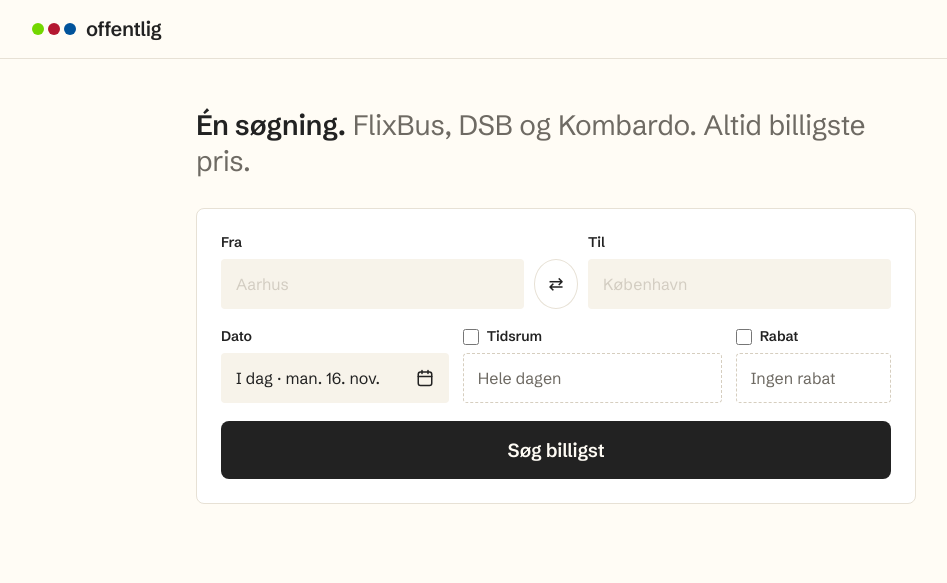
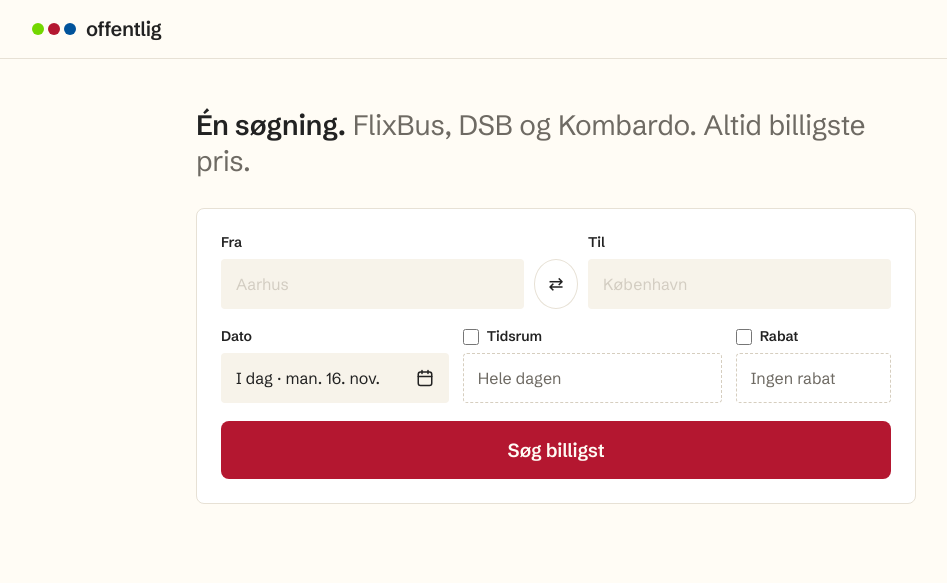
Before and after one commit to Ragdasin/offentlig, a Flask app: page / in a window 1280 px wide. Shown: the top 583 px of the page, without its empty margins (84-1031 px from the left). Run offline with Flask 3, Linux system fonts and the light colour scheme.

Commit message:
Farver: DSB-rød søg, Kombardo-blå billigste, FlixBus-grøn detaljer
Co-Authored-By: Claude Opus 5.5 <noreply@anthropic.com>

```diff
--- a/static/style.css
+++ b/static/style.css
@@ -7,13 +7,15 @@
   --text: #222222;        /* blæk */
   --muted: #6E6A63;
   --line: #E7E1D5;
-  --accent: #222222;      /* blæk (før: terrakotta #B8532F) */
+  --accent: #B41730;      /* søgeknap: DSB-rød */
   --on-accent: #FFFCF5;
-  --accent-hover: #000000;
-  --accent-soft: #ECE7DD;
-  --tag-text: #222222;
-  --deep: #1E3A2C;        /* banner: dyb, varm skovgrøn */
-  --green: #46775A;       /* billigste afgang: salviegrøn */
+  --accent-hover: #981327;
+  --detail: #73D700;      /* detaljer (valgt dato, flueben, mærker): FlixBus-grøn */
+  --on-detail: #1B2A00;
+  --detail-soft: #EBF7D3;
+  --tag-text: #2E5A00;
+  --deep: #003A6E;        /* mørk blå: tekst på lyse knapper oven på billigste/banner */
+  --green: #00539B;       /* billigste afgang og banner: Kombardo-blå (navnet er historisk) */
   --on-dark: #FFFCF5;
   --radius: 8px;
   --radius-sm: 4px;
@@ -85,10 +87,10 @@ input::placeholder { color: #D3CDC2; opacity: 1; }
   background: var(--card); font-size: 18px; cursor: pointer; color: var(--text);
   transition: transform .25s, background .15s;
 }
-.swap:hover { transform: rotate(180deg); background: var(--accent-soft); }
+.swap:hover { transform: rotate(180deg); background: var(--detail-soft); }
 
 .check { display: flex; align-items: center; gap: 8px; cursor: pointer; user-select: none; }
-.check input { width: 16px; height: 16px; margin: 0; accent-color: var(--accent); padding: 0; cursor: pointer; }
+.check input { width: 16px; height: 16px; margin: 0; accent-color: var(--detail); padding: 0; cursor: pointer; }
 
 .times { display: grid; grid-template-columns: 1fr auto 1fr; align-items: center; gap: 6px; }
 .times input { width: 100%; padding: 12px 10px; }
@@ -153,16 +155,16 @@ input::placeholder { color: #D3CDC2; opacity: 1; }
 .trip .time { font-size: 20px; font-weight: 600; letter-spacing: -.015em; }
 .trip .price { font-size: 20px; font-weight: 600; letter-spacing: -.015em; white-space: nowrap; }
 .trip .meta { color: var(--muted); font-size: 14px; margin-top: 6px; display: flex; flex-wrap: wrap; gap: 4px 10px; }
-.tag { background: var(--accent-soft); color: var(--tag-text); font-weight: 600; font-size: 12px; padding: 2px 8px; border-radius: var(--radius-sm); }
+.tag { background: var(--detail-soft); color: var(--tag-text); font-weight: 600; font-size: 12px; padding: 2px 8px; border-radius: var(--radius-sm); }
 
 /* Billigste afgang: farvet kort med creme tekst */
 .trip.cheapest { background: var(--green); border-color: var(--green); color: var(--on-dark); }
 .trip.cheapest .meta { color: rgba(255, 252, 245, .78); }
 .trip.cheapest .tag { background: rgba(255, 252, 245, .16); color: var(--on-dark); }
 .trip.cheapest:hover {
-  background: #5A8C6C; border-color: var(--text);
+  background: #1A6AB0; border-color: var(--text);
   transform: translateY(-3px);
-  box-shadow: 0 0 0 2px var(--text), 0 12px 24px rgba(30, 58, 44, .3);
+  box-shadow: 0 0 0 2px var(--text), 0 12px 24px rgba(0, 58, 110, .3);
 }
 
 .note { padding: 18px; color: var(--muted); font-size: 14px; }
@@ -234,7 +236,7 @@ input::placeholder { color: #D3CDC2; opacity: 1; }
 .dp-day:hover:not(:disabled) { background: var(--field); }
 .dp-day:focus-visible { outline: 2px solid var(--text); outline-offset: 1px; }
 .dp-day.today { box-shadow: inset 0 0 0 1px var(--text); font-weight: 600; }
-.dp-day.selected { background: var(--accent); color: var(--on-accent); font-weight: 600; box-shadow: none; }
+.dp-day.selected { background: var(--detail); color: var(--on-detail); font-weight: 600; box-shadow: none; }
 .dp-day:disabled { color: #CCC5B8; cursor: default; }
 
 .dp-quick { display: flex; gap: 8px; margin-top: 14px; padding-top: 14px; border-top: 1px solid var(--line); }
@@ -310,7 +312,7 @@ input::placeholder { color: #D3CDC2; opacity: 1; }
 .eco summary:focus-visible { outline: 2px solid var(--text); outline-offset: -2px; border-radius: var(--radius); }
 .stars { display: inline-flex; gap: 1px; font-size: 17px; line-height: 1; }
 .stars i { font-style: normal; color: #D9D1C2; }
-.stars i.on { color: var(--accent); }
+.stars i.on { color: var(--detail); }
 .eco summary .eco-title { flex: 1; }
 .eco-toggle { font-size: 13px; font-weight: 600; color: var(--muted); display: inline-flex; align-items: center; gap: 4px; }
 .eco-toggle::after { content: "▾"; transition: transform .2s; }
```
